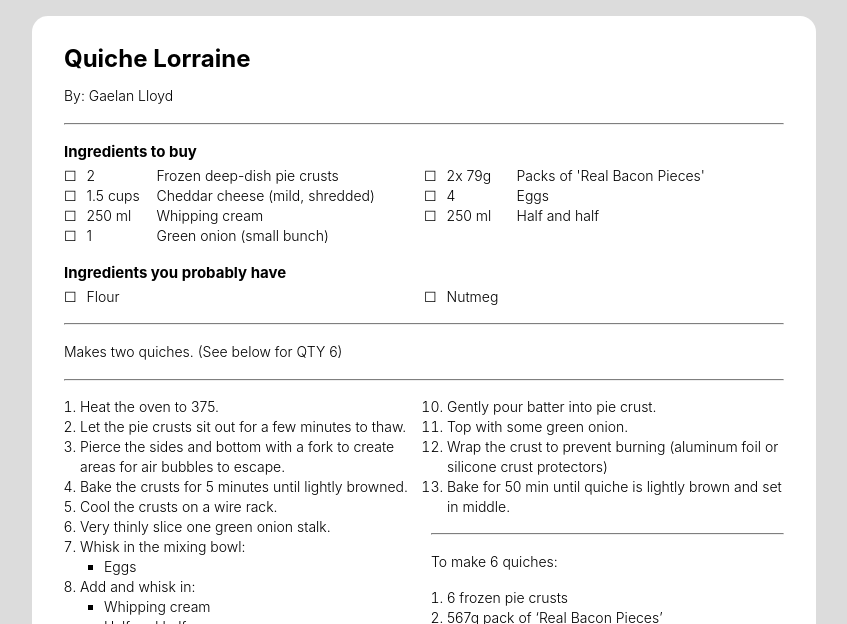
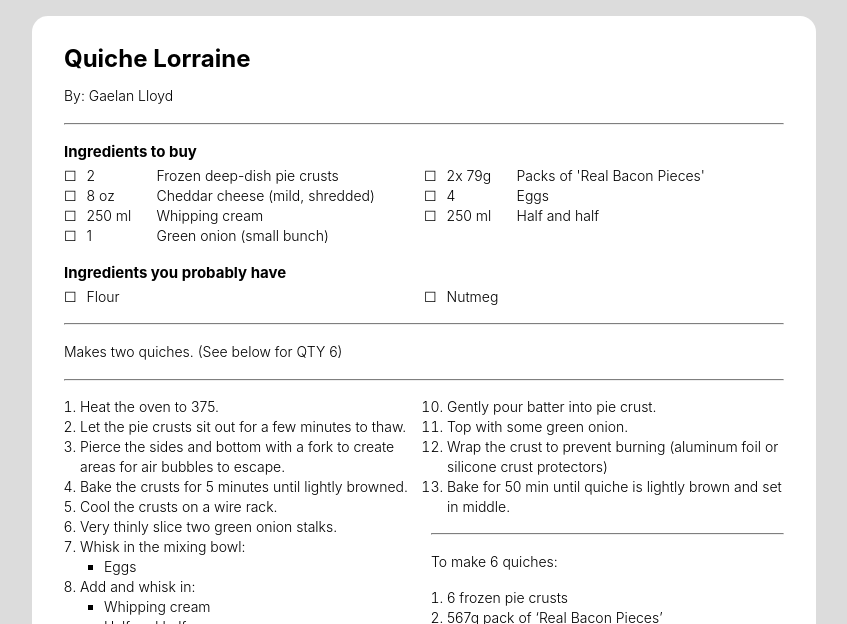
Before and after one commit to gaelanlloyd/jekyll-recipes, a Jekyll site: the page built from _recipes/quiche-lorraine.md, in a window 1280 px wide. Shown: the top 624 px of the page, without its empty margins (216-1063 px from the left). Built offline with Jekyll 4.4.1, drawn with Linux system fonts in a browser that asks for light colours.

Commit message:
Update quiche recipe

```diff
--- a/_recipes/quiche-lorraine.md
+++ b/_recipes/quiche-lorraine.md
@@ -5,7 +5,7 @@ yield: Makes two quiches. (See below for QTY 6)
 ingredientsToBuy:
   - { qty: "2", item: "Frozen deep-dish pie crusts" }
   - { qty: "2x 79g", item: "Packs of 'Real Bacon Pieces'" }
-  - { qty: "1.5 cups", item: "Cheddar cheese (mild, shredded)" }
+  - { qty: "8 oz", item: "Cheddar cheese (mild, shredded)" }
   - { qty: "4", item: "Eggs" }
   - { qty: "250 ml", item: "Whipping cream" }
   - { qty: "250 ml", item: "Half and half" }
@@ -19,7 +19,7 @@ ingredientsYouHave:
 - Pierce the sides and bottom with a fork to create areas for air bubbles to escape.
 - Bake the crusts for 5 minutes until lightly browned.
 - Cool the crusts on a wire rack.
-- Very thinly slice one green onion stalk.
+- Very thinly slice two green onion stalks.
 - Whisk in the mixing bowl:
   - Eggs
 - Add and whisk in:
```
